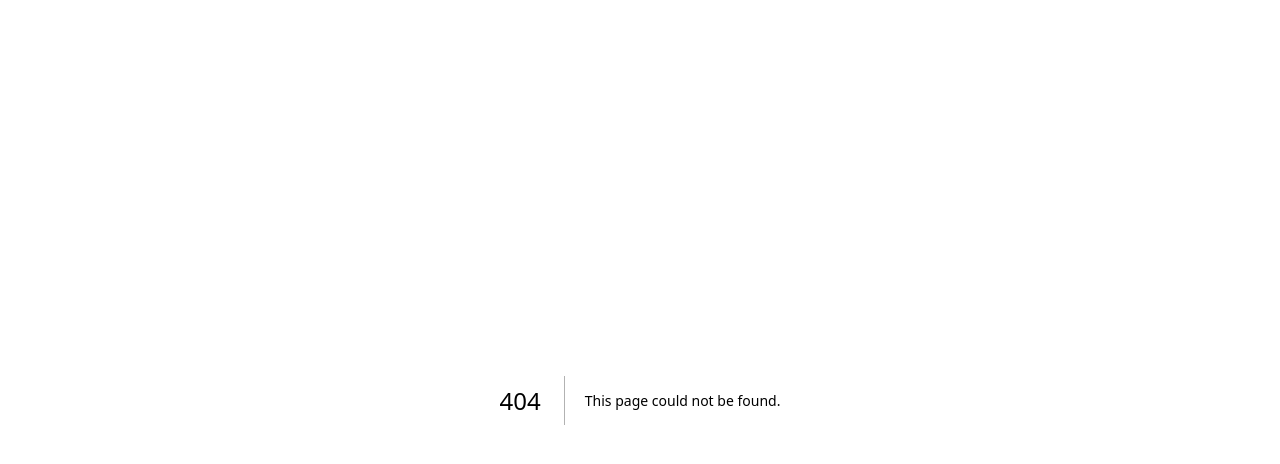
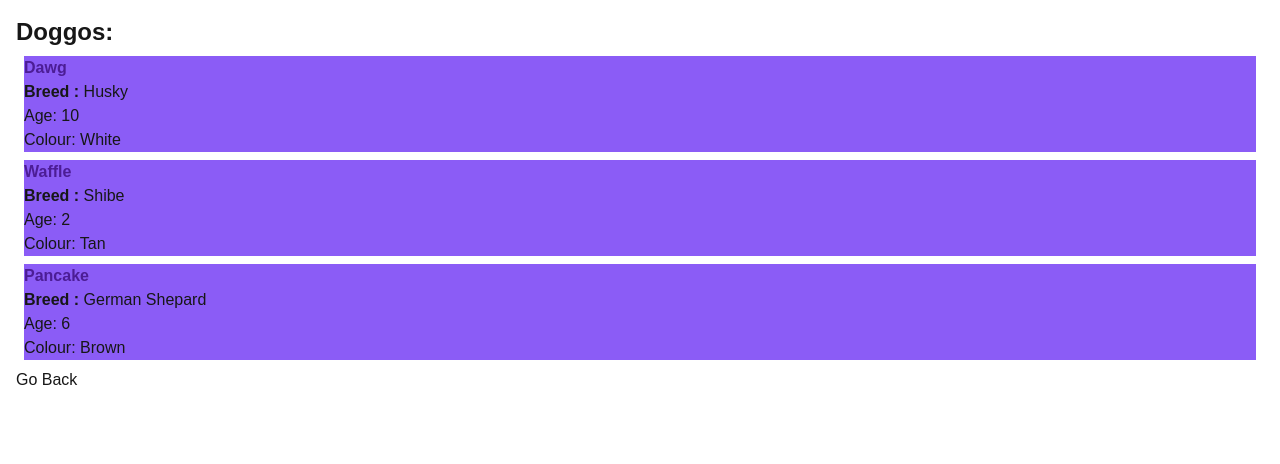
Before and after one commit to JRustulka/cprg306-assignments, a Next.js app: page /week-3 in a window 1280 px wide. Before the commit this address had no page. Shown: the top 464 px of the page. Built offline with nearby package versions, Linux system fonts and the light colour scheme.

Commit message:
Week-3 Demo

```diff
--- a/app/page.js
+++ b/app/page.js
@@ -9,6 +9,11 @@
         <Link href="/week-2">Week 2</Link>
         &lt;-
       </p>
+      <p>
+        -&gt;
+        <Link href="/week-3">Week 3</Link>
+        &lt;-
+      </p>
     </div>
   );
 }
--- /dev/null
+++ b/app/week-3/dog.js
@@ -0,0 +1,13 @@
+export default function Dog({ name, breed, age, colour }) {
+  return (
+    <section className="m-2 bg-violet-500">
+      <h3 className="text-x1 font-bold text-violet-900">{name}</h3>
+      <p>
+        <span className="font-bold">Breed : </span>
+        {breed}
+      </p>
+      <p>Age: {age}</p>
+      <p>Colour: {colour}</p>
+    </section>
+  );
+}
--- /dev/null
+++ b/app/week-3/page.js
@@ -0,0 +1,52 @@
+import Link from "next/link";
+import Dog from "./dog";
+
+export default function Page() {
+  let dog1 = {
+    name: "Dawg",
+    breed: "Husky",
+    age: 10,
+    colour: "White",
+  };
+
+  let dog2 = {
+    name: "Waffle",
+    breed: "Shibe",
+    age: 2,
+    colour: "Tan",
+  };
+
+  let dog3 = {
+    name: "Pancake",
+    breed: "German Shepard",
+    age: 6,
+    colour: "Brown",
+  };
+
+  return (
+    <main className="m-4">
+      <h2 className="text-2xl font-bold">Doggos:</h2>
+      <Dog
+        name={dog1.name}
+        breed={dog1.breed}
+        age={dog1.age}
+        colour={dog1.colour}
+      />
+      <Dog
+        name={dog2.name}
+        breed={dog2.breed}
+        age={dog2.age}
+        colour={dog2.colour}
+      />
+      <Dog
+        name={dog3.name}
+        breed={dog3.breed}
+        age={dog3.age}
+        colour={dog3.colour}
+      />
+      <p>
+        <Link href="/">Go Back</Link>
+      </p>
+    </main>
+  );
+}
```
